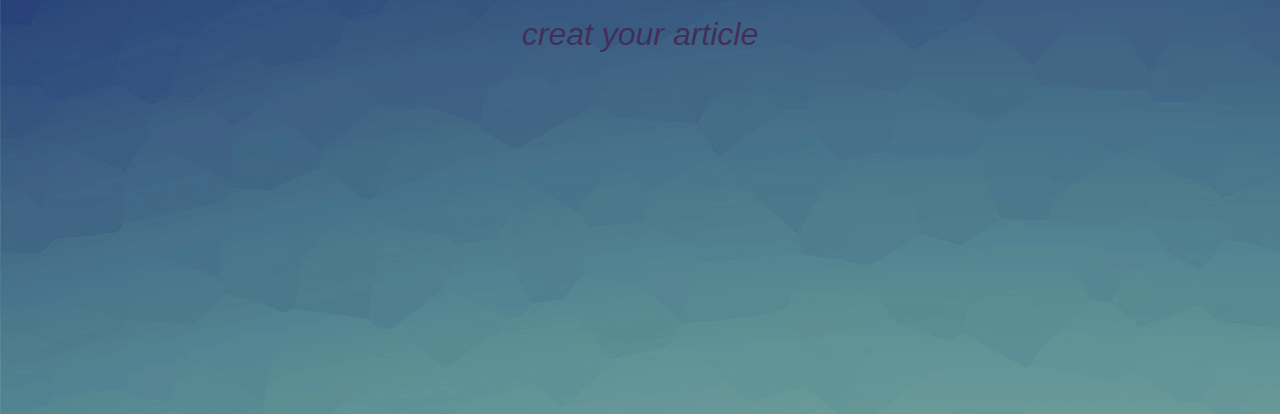
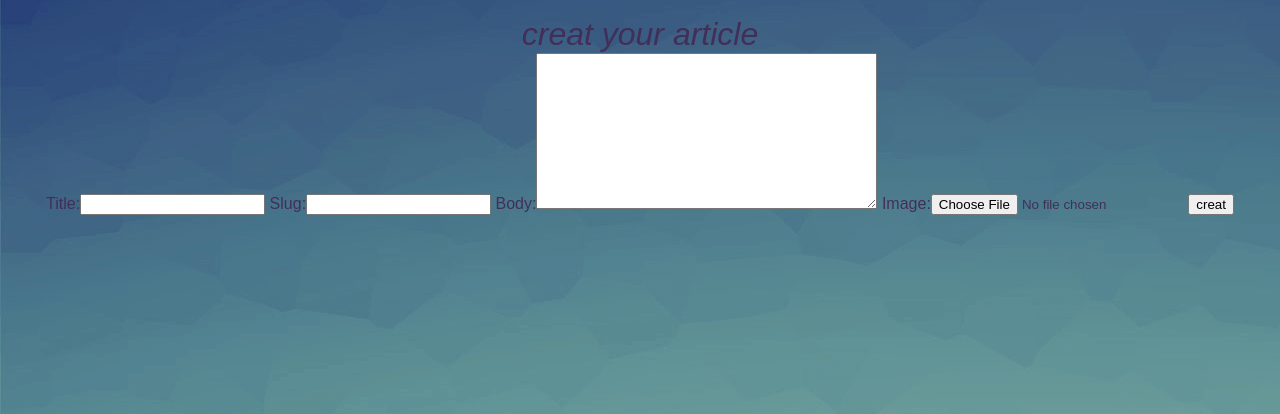
Before and after one commit to navidnategh/example1, a Django app: page /articles/creat in a window 1280 px wide. Shown: the part 67-481 px from the top of the page. Run offline with Django 3.2, Linux system fonts and the light colour scheme; a user stored in the database is signed in.

Commit message:
update creat forms

```diff
--- /dev/null
+++ b/articles/forms.py
@@ -0,0 +1,9 @@
+
+from django import forms
+
+from . import models
+
+class CreatArticle (forms.ModelForm) :
+    class Meta :
+        model = models.Article
+        fields = ['title' , 'slug' , 'body' , 'image' ]
--- a/articles/templates/articles/creat_article.html
+++ b/articles/templates/articles/creat_article.html
@@ -6,6 +6,12 @@
 
     <h1>creat your article </h1>
 
+    <form class="site-form" action="{% url 'articles:creat' %}" method="post" enctype="multipart/form-data" >
+      {{form}}
+      {% csrf_token %}
+      <input type="submit" name="" value="creat">
+    </form>
+
   </div>
 
 
--- a/articles/views.py
+++ b/articles/views.py
@@ -1,9 +1,9 @@
 from django.shortcuts import render
 from . import models
 from django.shortcuts import HttpResponse
-
 from django.contrib.auth.decorators import login_required
-
+from django.shortcuts import redirect
+from . import forms
 # Create your views here.
 
 def articles_list(request) :
@@ -13,15 +13,22 @@ def articles_list(request) :
 
     return render(request, 'articles/articles_list.html',arg)
 
-
 def article_detail (request , slug ) :
      # return HttpResponse (slug)
      article = models.Article.objects.get(slug=slug)
 
      return render (request , 'articles/article_detail.html',{'article':article})
 
+@login_required(login_url='/accounts/login')
 
+def creat_article(request) :
+    if request.method == 'POST' :
+        form = forms.CreatArticle(request.POST , request.FILES)
+        if form.is_valid:
+            # save
+            return redirect('articles:list')
 
-@login_required(login_url='/accounts/login')
-def creat_article(request) :
-    return render (request, 'articles/creat_article.html')
+    else:
+        form = forms.CreatArticle()
+
+    return render (request, 'articles/creat_article.html', {  'form' : form  })
```
Also changed, not shown: db.sqlite3.
